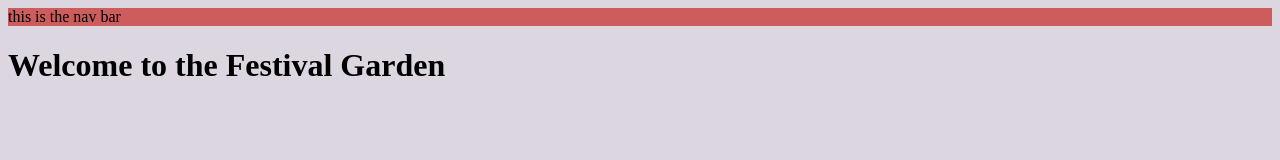
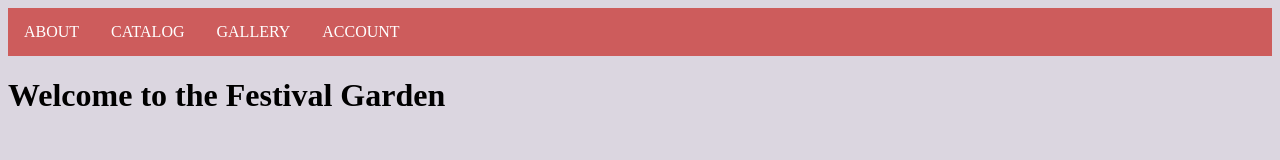
Before and after one commit to han18/SBA-Document-Object-Model, a plain HTML site: page SRC/index.html in a window 1280 px wide. Drawn offline with Linux system fonts and the light colour scheme.

Commit message:
styled the nav bar and appended it to the navMenu

```diff
--- a/SRC/script.js
+++ b/SRC/script.js
@@ -1,4 +1,5 @@
 // SBA 316: The Document Object Model Project
+"use strict";
 console.log("YEA hello there people");
 
 let menuLinks = [
@@ -12,4 +13,12 @@ let menuLinks = [
 const navMenu = document.getElementById("menu");
 navMenu.style.backgroundColor = "#CD5C5C";
 navMenu.style.height = "100%";
-navMenu.textContent = "this is the nav bar";
+
+// creating an anchor element for the navbar
+for (let x = 0; x < menuLinks.length; x++) {
+  // creating new element a into the nav menu
+  const aLink = document.createElement("a");
+  aLink.setAttribute("href", menuLinks[x].href);
+  aLink.innerHTML = menuLinks[x].text;
+  navMenu.appendChild(aLink);
+}
--- a/SRC/style.css
+++ b/SRC/style.css
@@ -9,3 +9,11 @@ flex-around {
 body {
   background-color: rgb(219, 214, 224);
 }
+
+a {
+  line-height: 3rem;
+  padding: 0 1rem;
+  text-transform: uppercase;
+  text-decoration: none;
+  color: white;
+}
```
